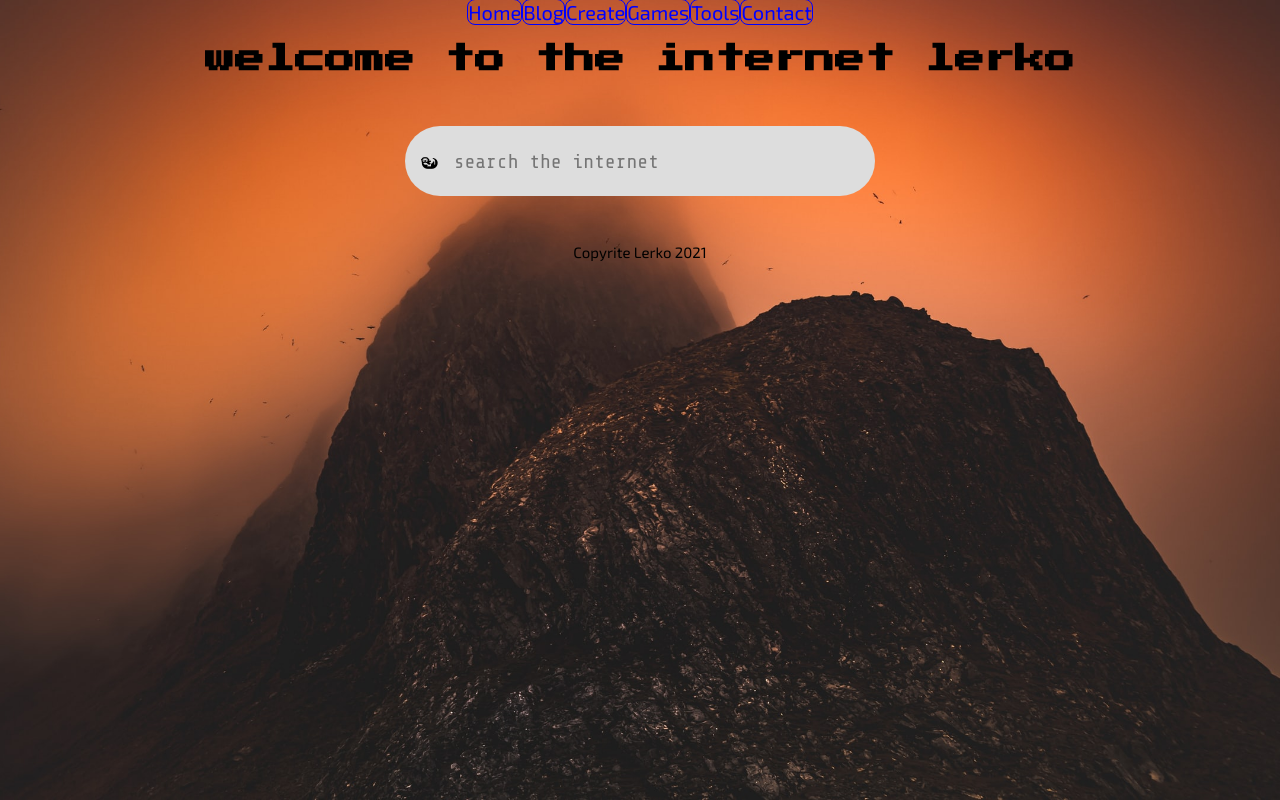
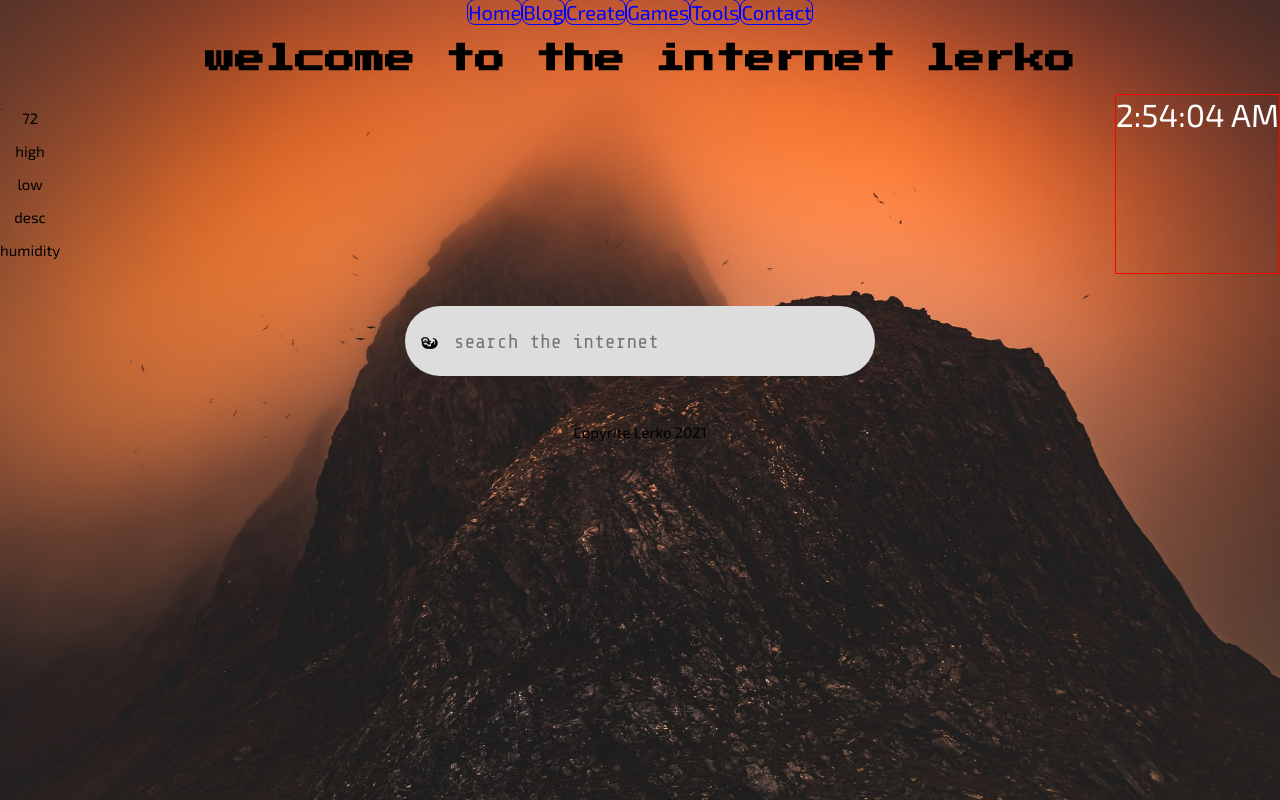
Before and after one commit to lerko96/practice-site, a React (Create React App) app: page / in a window 1280 px wide. Built offline with nearby package versions, Linux system fonts and the light colour scheme.

Commit message:
mounting in react

```diff
--- a/src/components/pages/HomePage.js
+++ b/src/components/pages/HomePage.js
@@ -3,6 +3,7 @@ import Weather from '../tools/weather/Weather.js';
 import ProjectList from '../ProjectList';
 import ToolsList from './ToolPage';
 import Search from '../Search.js';
+import Clock from '../tools/Clock.js';
 
 const HomePage = () => {
 	const [name, setName] = useState('lerko');
@@ -11,12 +12,9 @@ const HomePage = () => {
 		setName('luigi');
 	};
 
-
-
-	// const [lat, setLat] = useState([]);
-	// const [long, setLong] = useState([]);
-	// const [quote, setQuote] = useState([]);
-	// const [data, setData] = useState([]);
+	const [lat, setLat] = useState([]);
+	const [long, setLong] = useState([]);
+	const [data, setData] = useState([]);
 
 	// useEffect(() => {
 	// 	const fetchData = async () => {
@@ -25,40 +23,35 @@ const HomePage = () => {
 	// 			setLong(position.coords.longitude);
 	// 		});
 
-	// 		// await fetch('https://quotes.rest/qod')
-	// 		// 	.then((res) => res.json())
-	// 		// 	.then((resultQuote) => {
-	// 		// 		setData(resultQuote);
-	// 		// 		console.log(resultQuote);
-	// 		// 	});
-
 	// 		await fetch(
 	// 			`${process.env.REACT_APP_API_URL}/weather/?lat=${lat}&lon=${long}&units=metric&APPID=${process.env.REACT_APP_API_KEY}`
 	// 		)
 	// 			.then((res) => res.json())
+
 	// 			.then((result) => {
 	// 				setData(result);
 	// 				console.log(result);
 	// 			});
 	// 	};
-	// 	fetchData();
+	// 	fetchData().catch(console.error);
 	// }, [lat, long]);
 
 	return (
 		<div className='home'>
-			<div className='homer-header'>
-				<h1>welcome to the internet {name}</h1>
-				{/* <button onClick={handleClick}>Click me</button> */}
+			<h1>welcome to the internet {name}</h1>
+			{/* <button onClick={handleClick}>Click me</button> */}
+			<div className='header'>
 				<div className='weather-container'>
-					{/* {typeof data.main != 'undefined' ? (
-						<Weather weatherData={data} />
-					) : (
-						<div></div>
-					)} */}
+					{data.main && <Weather weatherData={data} />}
+					<p>72</p>
+					<p>high</p>
+					<p>low</p>
+					<p>desc</p>
+					<p>humidity</p>
 				</div>
+				<Clock />
 			</div>
-
-				<Search />
+			<Search />
 		</div>
 	);
 };
--- /dev/null
+++ b/src/components/tools/Clock.js
@@ -0,0 +1,30 @@
+import React from 'react';
+
+class Clock extends React.Component {
+	constructor(props) {
+		super(props);
+		this.state = { date: new Date() };
+	}
+
+	componentDidMount() {
+		this.timerID = setInterval(() => this.tick(), 1000);
+	}
+
+	componentWillUnmount() {
+		clearInterval(this.timerID);
+	}
+
+	tick() {
+		this.setState({ date: new Date() });
+	}
+
+	render() {
+		return (
+			<div className='clock-comp'>
+				{this.state.date.toLocaleTimeString('en-US')}
+			</div>
+		);
+	}
+}
+
+export default Clock;
--- a/src/components/tools/weather/Weather.js
+++ b/src/components/tools/weather/Weather.js
@@ -2,20 +2,17 @@ import React from 'react';
 
 const Weather = ({ weatherData }) => {
 	return (
-		<div className='weather-tool'>
+		<div className='weather-comp'>
 			<div className='header'>{weatherData.name}</div>
-			<p>Temprature: {weatherData.main.temp} &deg;C</p>
 			<p>
-				Sunrise:{' '}
-				{new Date(weatherData.sys.sunrise * 1000).toLocaleTimeString(
-					'en-IN'
-				)}
+				Temprature: {(weatherData.main.temp * 1.8 + 32).toFixed(1)}{' '}
+				&deg;F
 			</p>
 			<p>
-				Sunset:{' '}
-				{new Date(weatherData.sys.sunset * 1000).toLocaleTimeString(
-					'en-IN'
-				)}
+				High: {(weatherData.main.temp_max * 1.8 + 32).toFixed(1)} &deg;F
+			</p>
+			<p>
+				Low: {(weatherData.main.temp_min * 1.8 + 32).toFixed(1)} &deg;F
 			</p>
 			<p>Description: {weatherData.weather[0].main}</p>
 			<p>Humidity: {weatherData.main.humidity} %</p>
--- a/src/styles/components.scss
+++ b/src/styles/components.scss
@@ -28,6 +28,29 @@
 	h1 {
 		color: red;
 	}
+}
+
+.home {
+	display: flex;
+	flex-direction: column;
+}
+
+.header {
+	display: flex;
+	justify-content: space-between;
+}
+
+.weather-container {
+
+}
+
+.clock-comp {
+	font-size: 32px;
+	color: #fff;
+	border: 1px solid red;
+	// display: flex;
+	// justify-content: flex-end;
+	// padding-right: 50px;
 }
 
 .search-container {
```
